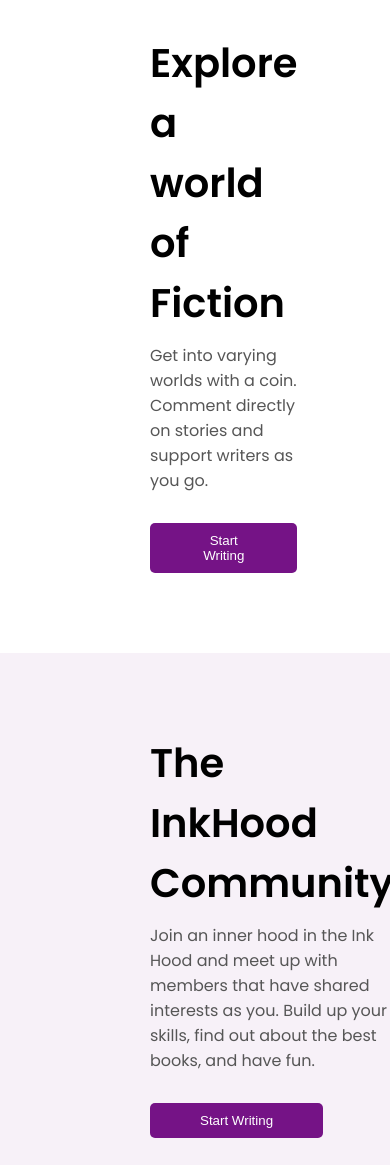
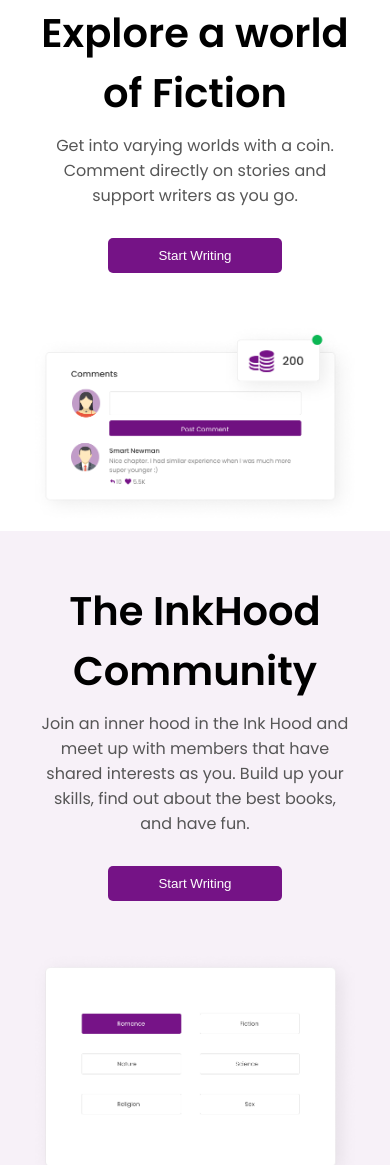
Before and after one commit to salskhal/Geek-Test, a plain HTML site: page index.html in a window 390 px wide. Shown: the part 2389-3554 px from the top of the page. Drawn offline with Linux system fonts and the light colour scheme.

Commit message:
fourth and fifth section added

```diff
--- a/style.css
+++ b/style.css
@@ -407,3 +407,48 @@ nav {
 /* @media screen and (max-width: ){
 
 } */
+
+@media screen and (max-width: 1000px) {
+
+    .fiction, .community{
+        padding-inline: 150px;
+
+    }
+}
+
+
+@media screen and (max-width: 950px) {
+
+    .fiction, .community {
+        padding-inline: 60px;
+    }
+}
+
+
+@media screen and (max-width: 800px) {
+
+    .fiction, .community {
+        display: flex;
+        padding: 0;
+        flex-direction: column;
+        align-items: center;
+        padding-top: 50px;
+    }
+
+    .community{
+        padding-bottom: 50px;
+    }
+
+    .explore,
+    .join {
+        text-align: center;
+        padding-inline: 40px;
+    }
+
+    .fiction-img,
+    .community-img {
+        margin-top: 50px;
+        padding-inline: 30px;
+
+    }
+}
```
